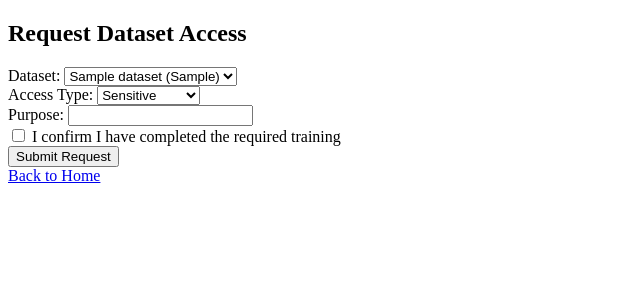
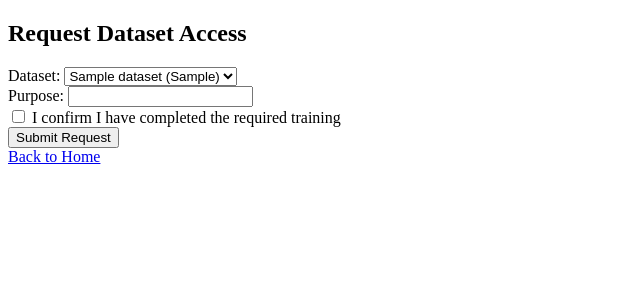
Before and after one commit to JackBall1996/flask_access_portal, a Flask app: page /request_access in a window 1280 px wide. Shown: the top 300 px of the page, without its empty margins (0-640 px from the left). Run offline with Flask 3, Linux system fonts and the light colour scheme; a user stored in the database is signed in; tables that the repository leaves empty hold one stand-in row (values such as "Sample post").

Commit message:
fix: inherit sensitivity from dataset chosen

```diff
--- a/app/templates/request_access.html
+++ b/app/templates/request_access.html
@@ -13,11 +13,7 @@
                 <option value="{{ dataset.id }}">{{ dataset.name }} ({{ dataset.sensitivity }})</option>
             {% endfor %}
         </select><br>
-        <label for="access_type">Access Type:</label>
-        <select name="access_type" id="access_type">
-            <option value="Sensitive">Sensitive</option>
-            <option value="Non-sensitive">Non-sensitive</option>
-        </select><br>
+        <!-- Access type is inherited from dataset, no manual selection -->
         <label for="purpose">Purpose:</label>
         <input type="text" name="purpose" id="purpose" required><br>
         <label><input type="checkbox" name="training_confirmed"> I confirm I have completed the required training</label><br>
```
